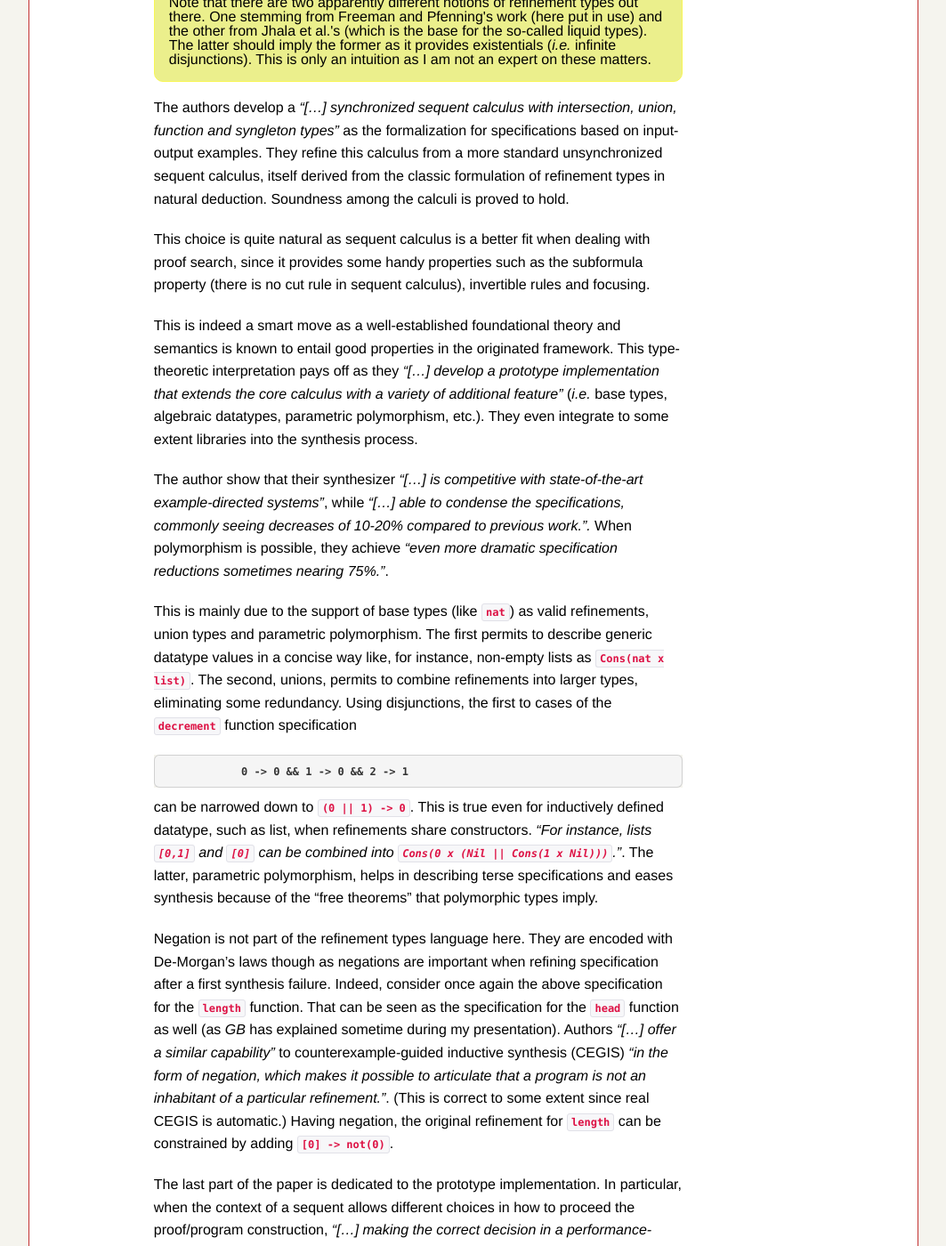
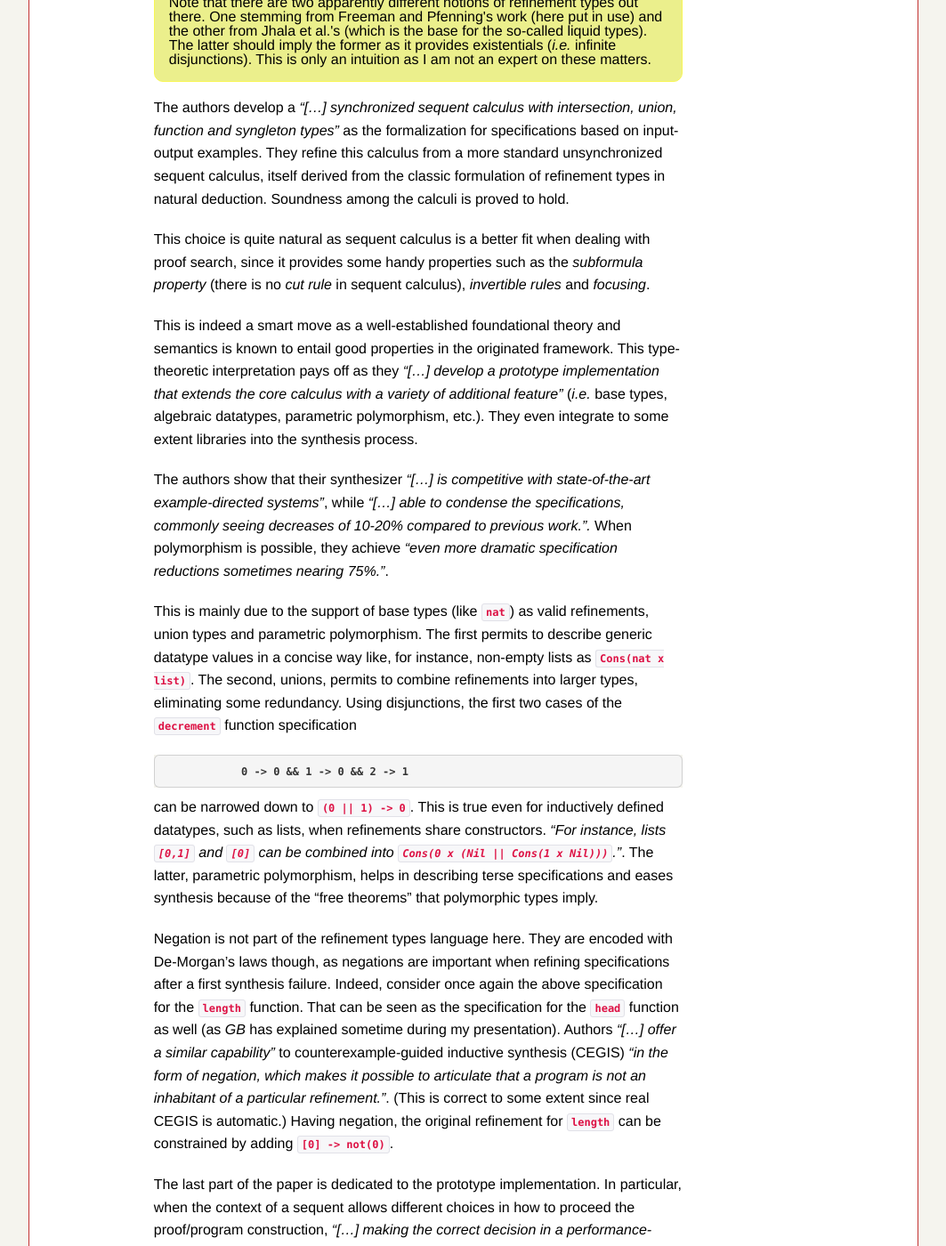
Before and after one commit to lambdaxdotx/lambdaxdotx.github.io, a Jekyll site: the page built from _posts/2016-03-17-example-directed-synthesis.md, in a window 1280 px wide and 1400 px high, scrolled down 1386 px. Shown: the whole window at 89% size, without its empty margins (108-1171 px from the left). Built offline with Jekyll 4.4.1, drawn with Linux system fonts in a browser that asks for light colours.

Commit message:
Fix some typo in example-directed synthesis paper review.

```diff
--- a/_posts/2016-03-17-example-directed-synthesis.md
+++ b/_posts/2016-03-17-example-directed-synthesis.md
@@ -75,8 +75,8 @@ deduction. Soundness among the calculi is proved to hold.
 
 This choice is quite natural as sequent calculus is a better fit when
 dealing with proof search, since it provides some handy properties such as
-the subformula property (there is no cut rule in sequent calculus),
-invertible rules and focusing.
+the *subformula property* (there is no *cut rule* in sequent calculus),
+*invertible rules* and *focusing*.
 
 This is indeed a smart move as a well-established foundational theory and
 semantics is known to entail good properties in the originated
@@ -86,7 +86,7 @@ variety of additional feature"* (*i.e.* base types, algebraic datatypes,
 parametric polymorphism, etc.). They even integrate to some extent
 libraries into the synthesis process.
 
-The author show that their synthesizer *"[...] is competitive with
+The authors show that their synthesizer *"[...] is competitive with
 state-of-the-art example-directed systems"*, while *"[...] able to condense
 the specifications, commonly seeing decreases of 10-20% compared to
 previous work.".* When polymorphism is possible, they achieve *"even more
@@ -95,22 +95,22 @@ dramatic specification reductions sometimes nearing 75%."*.
 This is mainly due to the support of base types (like `nat`) as valid
 refinements, union types and parametric polymorphism. The first permits to
 describe generic datatype values in a concise way like, for instance,
-non-empty lists as `Cons(nat x list)`. The second, unions, permits to combine
-refinements into larger types, eliminating some redundancy. Using
-disjunctions, the first to cases of the `decrement` function specification
+non-empty lists as `Cons(nat x list)`. The second, unions, permits to
+combine refinements into larger types, eliminating some redundancy. Using
+disjunctions, the first two cases of the `decrement` function specification
 
               0 -> 0 && 1 -> 0 && 2 -> 1
 
 can be narrowed down to `(0 || 1) -> 0`. This is true even for inductively
-defined datatype, such as list, when refinements share constructors. *"For
-instance, lists `[0,1]` and `[0]` can be combined into `Cons(0 x (Nil ||
-Cons(1 x Nil)))`."*. The latter, parametric polymorphism, helps in
-describing terse specifications and eases synthesis because of the "free
-theorems" that polymorphic types imply.
+defined datatypes, such as lists, when refinements share
+constructors. *"For instance, lists `[0,1]` and `[0]` can be combined into
+`Cons(0 x (Nil || Cons(1 x Nil)))`."*. The latter, parametric polymorphism,
+helps in describing terse specifications and eases synthesis because of the
+"free theorems" that polymorphic types imply.
 
 Negation is not part of the refinement types language here. They are
-encoded with De-Morgan's laws though as negations are important when
-refining specification after a first synthesis failure. Indeed, consider
+encoded with De-Morgan's laws though, as negations are important when
+refining specifications after a first synthesis failure. Indeed, consider
 once again the above specification for the `length` function. That can be
 seen as the specification for the `head` function as well (as *GB* has
 explained sometime during my presentation). Authors *"[...] offer a similar
```
